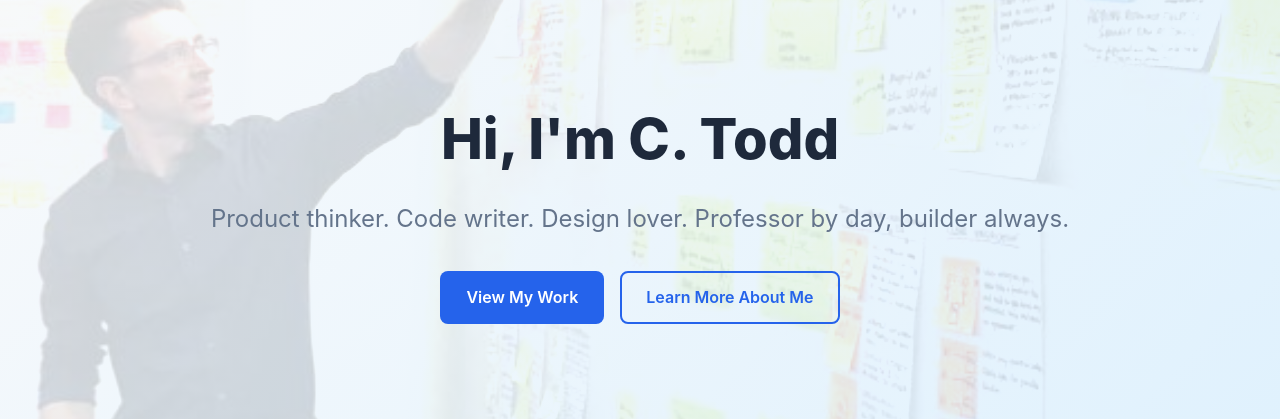
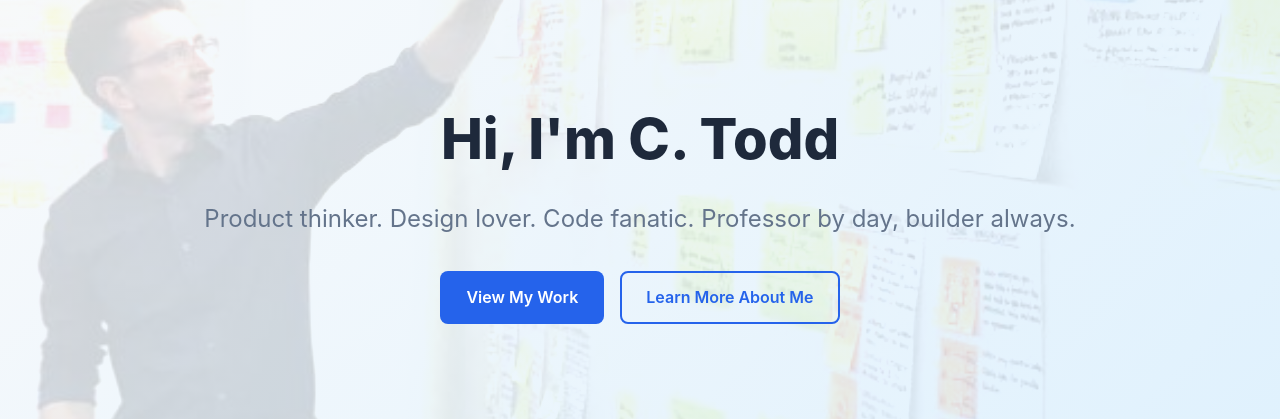
Before and after one commit to iamctodd/website, a Flask app: template templates/index.html in a window 1280 px wide. Shown: the part 60-479 px from the top of the page. Run offline with Flask 3, Linux system fonts and the light colour scheme; the template is opened without the code that fills it, so the values that code supplies are empty.

Commit message:
small updates

```diff
--- a/templates/index.html
+++ b/templates/index.html
@@ -6,7 +6,7 @@
 <div class="hero">
     <div class="container">
         <h1>Hi, I'm C. Todd</h1>
-        <p class="hero-subtitle">Product thinker. Code writer. Design lover. Professor by day, builder always.</p>
+        <p class="hero-subtitle">Product thinker. Design lover. Code fanatic. Professor by day, builder always.</p>
         <div class="hero-cta">
             <a href="/projects" class="btn btn-primary">View My Work</a>
             <a href="/about" class="btn btn-secondary">Learn More About Me</a>
```
